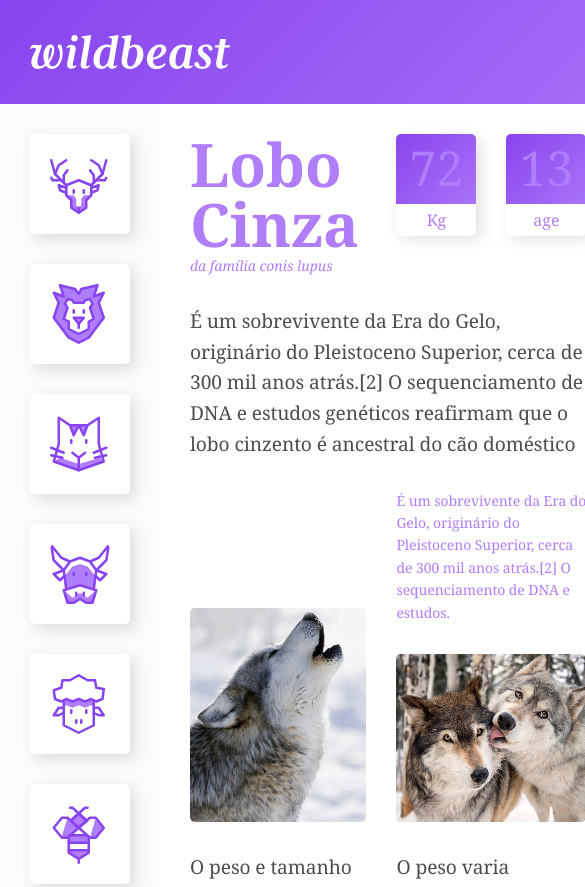
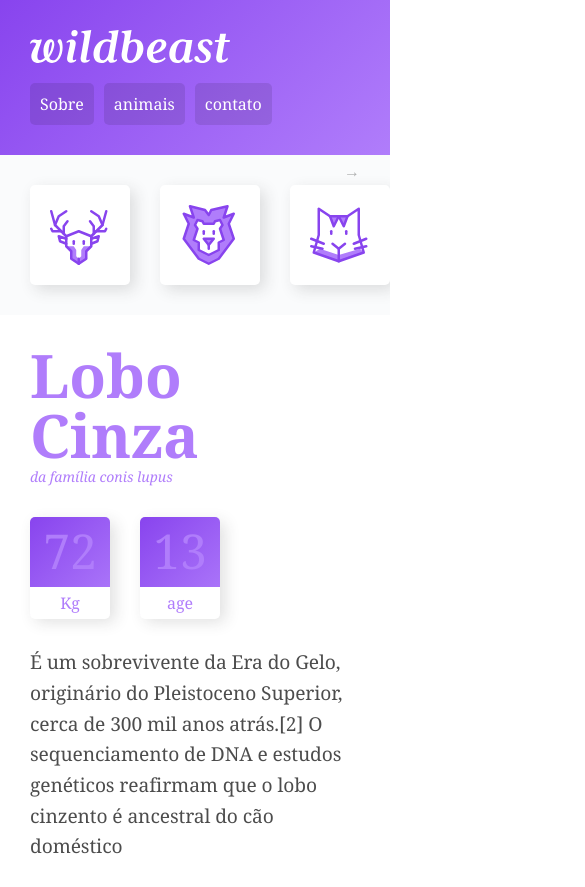
Before and after one commit to J-Breno/wildbeast, a plain HTML site: page index.html in a window 390 px wide. Shown: the top 887 px of the page, 585 px wide, since content can reach past the window. Drawn offline with Linux system fonts and the light colour scheme.

Commit message:
Deixei o site todo responsivo usando media querys

```diff
--- a/css/style.css
+++ b/css/style.css
@@ -9,7 +9,7 @@ blockquote {
 }
 
 img {
-  max-width: 100%;
+  width: 100%;
   display: block;
   border-radius: 5px;
 }
@@ -33,6 +33,28 @@ a {
     "header header header"
     "sidenav content anuncios"
     "footer footer footer";
+}
+
+@media (max-width: 1200px) {
+  .estrutura {
+    grid-template-areas:
+      "header header header"
+      "sidenav content content"
+      "sidenav anuncios anuncios"
+      "footer footer footer";
+  }
+}
+
+@media (max-width: 760px) {
+  .estrutura {
+    grid-template-columns: 100%;
+    grid-template-areas:
+      "header"
+      "sidenav"
+      "content"
+      "anuncios"
+      "footer";
+  }
 }
 
 .header {
@@ -67,6 +89,24 @@ a {
   margin-left: 30px;
 }
 
+@media (max-width: 760px) {
+  .header {
+    grid-template-columns: auto;
+  }
+
+  .logo {
+    margin-bottom: 20px;
+  }
+
+  .header nav a {
+    font-size: 1em;
+  }
+
+  .header li + li {
+    margin-left: 10px;
+  }
+}
+
 .header nav a:hover {
   background: rgba(0, 0, 0, 0.5);
 }
@@ -93,6 +133,49 @@ a {
   background: #b07dfb;
 }
 
+@keyframes seta {
+  from {
+    right: 30px;
+  }
+  to {
+    right: 20px;
+  }
+}
+
+@media (max-width: 760px) {
+  .sidenav {
+    position: relative;
+    overflow-x: auto;
+    -webkit-overflow-scrolling: touch;
+    -ms-overflow-style: -ms-autohiding-scrollbar;
+  }
+
+  .sidenav::after {
+    content: "→";
+    position: absolute;
+    top: 5px;
+    right: 30px;
+    color: rgba(0, 0, 0, 0.3);
+    animation: seta 0.5s ease-in 0s infinite alternate;
+  }
+
+  .sidenav ul {
+    display: flex;
+  }
+
+  .sidenav ul li {
+    flex: 1 0 60px; /* flex basis é que não quer que diminua mais do que os px que voce informar, nesses caso 60px*/
+  }
+
+  .sidenav {
+    padding: 0 30px;
+  }
+
+  .sidenav ul li a {
+    margin: 30px 30px 30px 0;
+  }
+}
+
 .content {
   grid-area: content;
   max-width: 900px;
@@ -101,6 +184,12 @@ a {
   display: grid;
   grid-template-columns: 1fr 1fr;
   gap: 30px;
+}
+
+@media (max-width: 600px) {
+  .content {
+    grid-template-columns: auto;
+  }
 }
 
 .col-wide {
@@ -120,11 +209,10 @@ p {
   font-size: 1.2em;
   line-height: 1.6;
   letter-spacing: -0.005em;
-  color: rgba(0,0,0,.7);
-
+  color: rgba(0, 0, 0, 0.7);
 }
 
-.informacoes p + p{
+.informacoes p + p {
   margin-top: 30px;
 }
 
@@ -136,13 +224,11 @@ p {
   font-size: 3.75em;
   line-height: 1;
   font-weight: 700;
-
 }
 
 .titulo span {
   font-size: 0.875em;
   font-style: italic;
-
 }
 
 .caracteristicas {
@@ -155,7 +241,7 @@ p {
   text-align: center;
   background: linear-gradient(135deg, #8844ee, #b07dfb);
   border-radius: 5px;
-  box-shadow: 5px 5px 15px 0 rgba(44,44,44,0.15);
+  box-shadow: 5px 5px 15px 0 rgba(44, 44, 44, 0.15);
   position: relative;
 }
 
@@ -169,7 +255,6 @@ p {
 }
 
 .numero {
-
   font-size: 3em;
   line-height: 1;
   margin: 10px auto;
@@ -181,7 +266,6 @@ p {
   padding: 5px 0;
   position: relative;
   top: 2px;
-
 }
 
 .destaque {
@@ -190,13 +274,13 @@ p {
   max-width: 16em;
 }
 
-.citacao, .atributos {
+.citacao,
+.atributos {
   align-self: start;
   padding: 30px;
   border-radius: 5px;
-  box-shadow: 5px 5px 15px 0px rgba(44,44,44,0.15);
+  box-shadow: 5px 5px 15px 0px rgba(44, 44, 44, 0.15);
   background: linear-gradient(125deg, #8844ee, #b07dfb);
-
 }
 
 .citacao p {
@@ -210,10 +294,9 @@ max-width: 500px;
 
 .atributos li {
   color: white;
-  font-family: 'Courier New', Courier, monospace;
+  font-family: "Courier New", Courier, monospace;
   font-size: 1.125em;
   padding: 15px;
-
 }
 
 .atributos li + li {
@@ -227,7 +310,10 @@ max-width: 500px;
   align-content: start;
   padding: 30px;
   gap: 30px;
+  grid-template-columns: repeat(auto-fit, minmax(150px, 1fr));
 }
+
+
 
 .footer {
   grid-area: footer;
```
Lines whose indentation alone changed are shown as unchanged.
